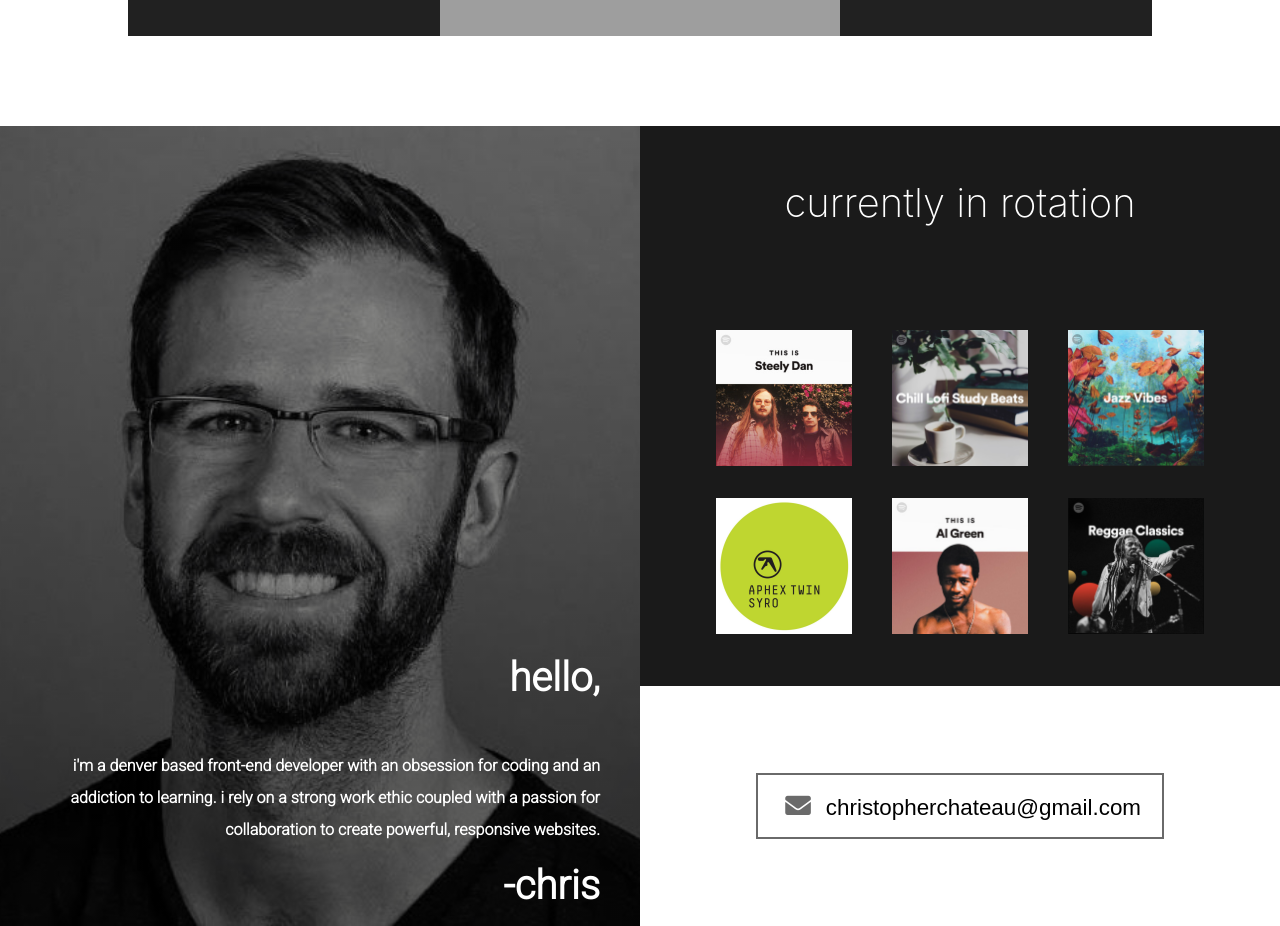
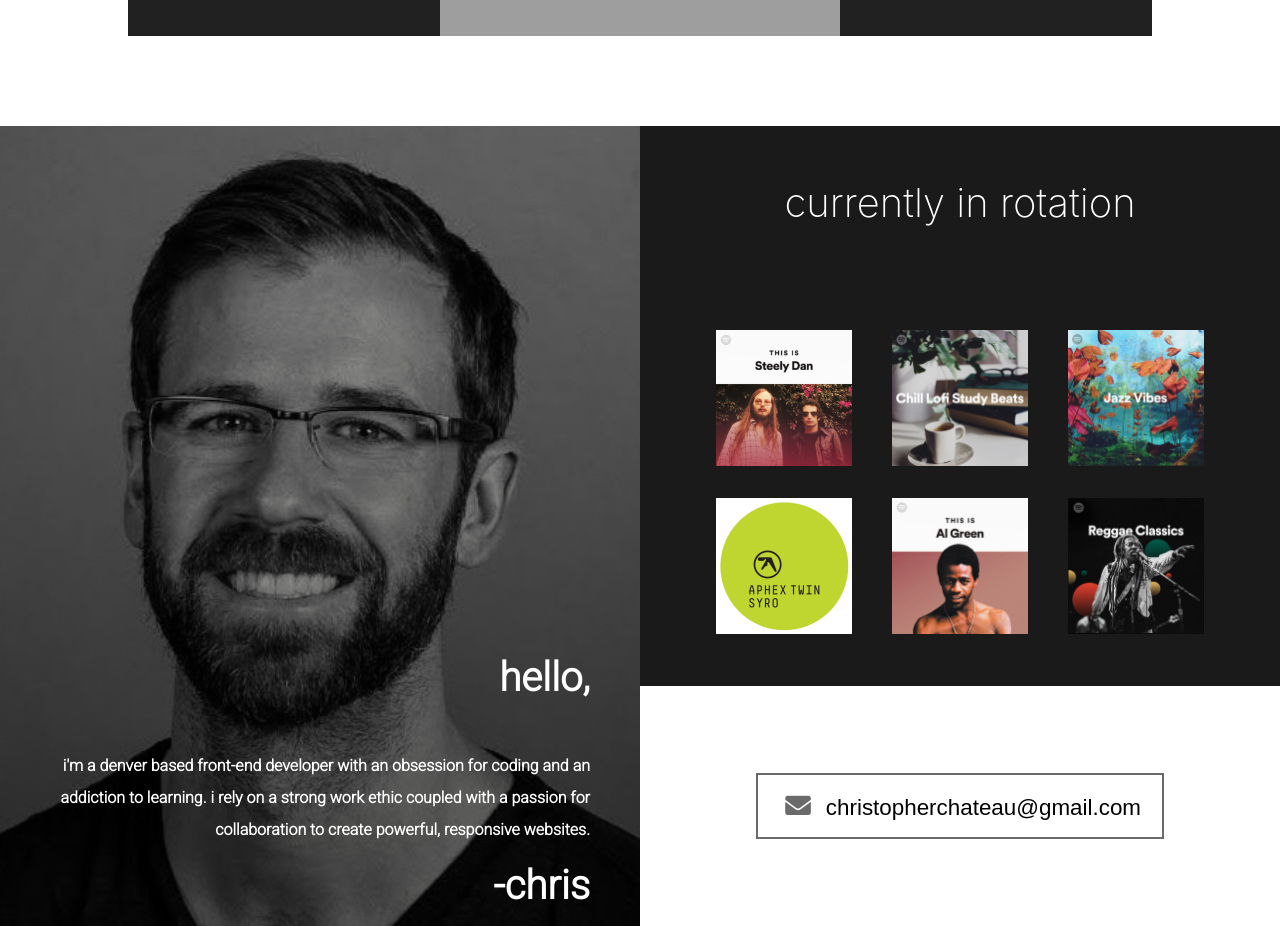
Before and after one commit to christopherchateau/personal-site, a React (Create React App) app: page / in a window 1280 px wide. Shown: the part 2520-3446 px from the top of the page. Built offline with nearby package versions, Linux system fonts and the light colour scheme; grey boxes are pictures that could not be loaded.

Commit message:
Increase padding of text-area

```diff
--- a/src/App.css
+++ b/src/App.css
@@ -173,7 +173,7 @@
   background-size: auto 100%;
   grid-area: headshot;
   margin: 0 auto;
-  max-width: 920px;
+  max-width: 960px;
   min-height: 600px;
 }
 
@@ -182,7 +182,7 @@
   font-family: "Roboto", sans-serif;
   font-size: 1rem;
   line-height: 2;
-  padding: 0 40px;
+  padding: 0 50px;
   text-align: end;
 }
 
```
